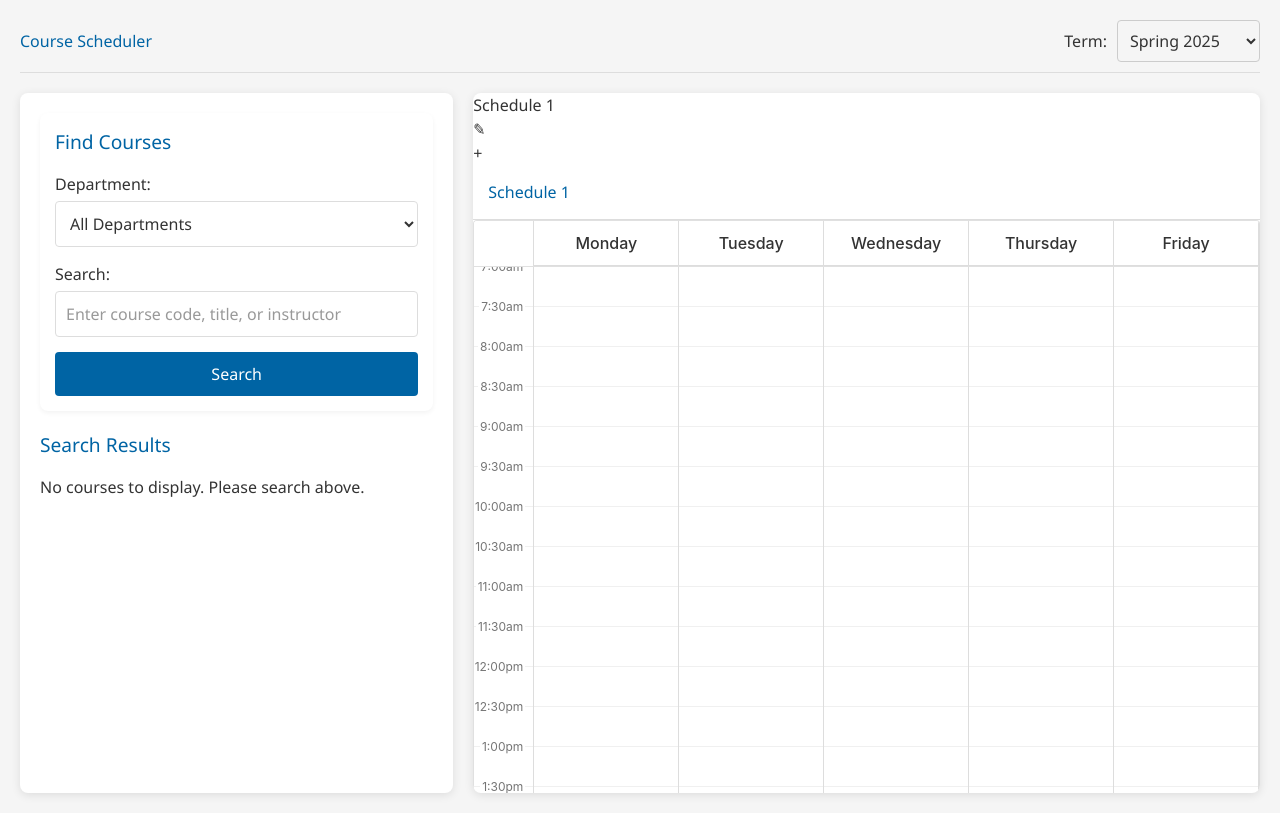
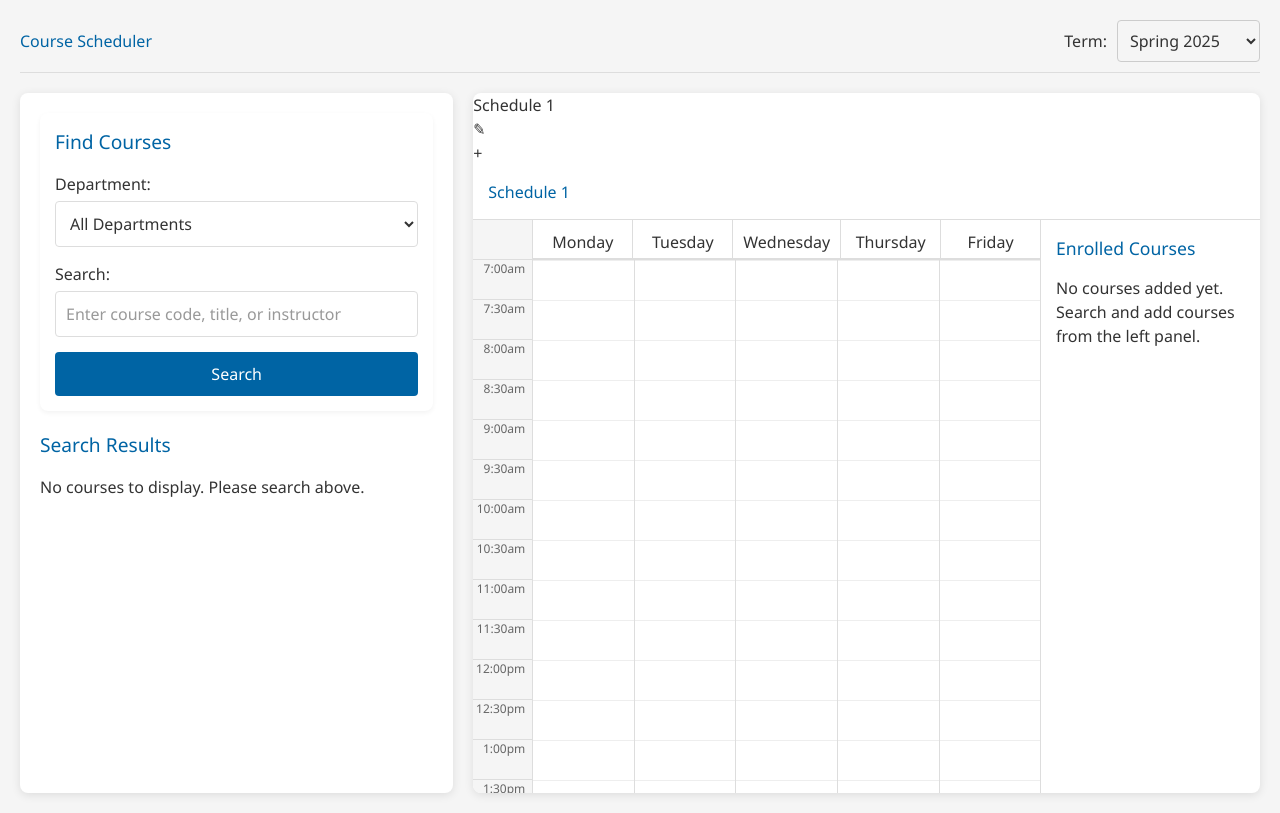
Before and after one commit to nntran15/fullyhacks2025, a Next.js app: page /test2 in a window 1280 px wide. Built offline with nearby package versions, Linux system fonts and the light colour scheme.

Commit message:
frontend stuff

```diff
--- a/app/test2/components/WeeklyCalendar.css
+++ b/app/test2/components/WeeklyCalendar.css
@@ -1,103 +1,100 @@
 /* WeeklyCalendar.css */
 .weekly-calendar {
-    display: flex;
-    flex-direction: column;
-    height: 100%;
-    font-family: -apple-system, BlinkMacSystemFont, 'Segoe UI', Roboto, Oxygen, Ubuntu, Cantarell, sans-serif;
+    height: 1240px; /* Matches the 31 time slots x 40px */
   }
 
   .calendar-header {
     display: flex;
-    border-bottom: 1px solid #e0e0e0;
-    background-color: #f8f9fa;
-    position: sticky;
-    top: 0;
-    z-index: 10;
+    background-color: #f5f5f5;
+    border-bottom: 1px solid #ddd;
+    height: 40px;
   }
 
   .time-column {
-    flex: 0 0 60px;
-    border-right: 1px solid #e0e0e0;
+    width: 80px;
+    flex-shrink: 0;
+    border-right: 1px solid #ddd;
+    background-color: #f5f5f5;
   }
 
   .day-column-header {
     flex: 1;
     text-align: center;
-    font-weight: 600;
     padding: 10px;
-    border-right: 1px solid #e0e0e0;
+    font-weight: bold;
+    border-right: 1px solid #ddd;
+  }
+
+  .day-column-header:last-child {
+    border-right: none;
   }
 
   .calendar-body {
+    position: relative;
     display: flex;
+    overflow-y: auto;
+    height: 100%;
+  }
+
+  .day-column {
+    position: relative;
     flex: 1;
-    position: relative;
-    overflow-y: auto;
-    min-height: 600px;
+    height: 1240px; /* Same as above */
+  }
+
+  .day-column:last-child {
+    border-right: none;
   }
 
   .time-slot {
     height: 40px;
+    border-bottom: 1px solid #ddd;
     position: relative;
-    text-align: right;
-    padding-right: 8px;
-    border-bottom: 1px solid #f0f0f0;
   }
 
   .time-label {
+    position: absolute;
+    top: 0px;
+    right: 7px;
     font-size: 12px;
-    position: absolute;
-    right: 8px;
-    top: -9px;
-    color: #757575;
-    background-color: white;
-    padding: 0 2px;
-  }
-
-  .day-column {
-    flex: 1;
-    position: relative;
-    border-right: 1px solid #e0e0e0;
-    min-height: 100%;
+    color: #666;
   }
 
   .calendar-grid-line {
+    position: absolute;
+    left: 0;
+    width: 100%;
+    border-top: 1px solid #eee;
     height: 40px;
-    border-bottom: 1px solid #f0f0f0;
   }
 
   .calendar-event {
     position: absolute;
-    background-color: rgba(66, 133, 244, 0.8);
+    box-sizing: border-box;
+    border-radius: 4px;
+    padding: 5px;
+    overflow: hidden;
     color: white;
-    border-radius: 4px;
-    padding: 6px;
-    overflow: hidden;
+    font-size: 12px;
     cursor: pointer;
-    font-size: 12px;
-    transition: box-shadow 0.2s, transform 0.1s;
-    box-sizing: border-box;
-    z-index: 5;
+    box-shadow: 0 1px 2px rgba(0,0,0,0.1);
+    transition: box-shadow 0.2s ease;
   }
 
   .calendar-event:hover {
-    box-shadow: 0 3px 7px rgba(0, 0, 0, 0.2);
-    z-index: 10;
-    transform: scale(1.01);
+    box-shadow: 0 2px 6px rgba(0,0,0,0.2);
   }
 
   .event-content {
     display: flex;
     flex-direction: column;
     height: 100%;
-    overflow: hidden;
   }
 
   .event-header {
     display: flex;
     justify-content: space-between;
-    align-items: center;
-    margin-bottom: 3px;
+    margin-bottom: 2px;
   }
 
   .event-title {
@@ -107,139 +104,33 @@
     text-overflow: ellipsis;
   }
 
-  .event-details {
-    font-size: 11px;
-    display: flex;
-    flex-direction: column;
-    gap: 2px;
-  }
-
   .event-remove-btn {
     background: none;
     border: none;
-    color: rgba(255, 255, 255, 0.8);
+    color: white;
     cursor: pointer;
-    font-size: 16px;
-    line-height: 1;
-    padding: 0 4px;
-    border-radius: 50%;
-    display: flex;
-    align-items: center;
-    justify-content: center;
-    margin-left: 5px;
-    visibility: hidden;
-  }
-
-  .calendar-event:hover .event-remove-btn {
-    visibility: visible;
+    font-size: 14px;
+    padding: 0;
+    margin: -3px 0 0;
+    opacity: 0.7;
+    transition: opacity 0.2s;
   }
 
   .event-remove-btn:hover {
-    background-color: rgba(255, 255, 255, 0.2);
-    color: white;
+    opacity: 1;
   }
 
-  /* Schedule view styling */
-  .schedule-view {
-    display: flex;
-    flex-direction: column;
-    height: 100%;
+  .event-details {
+    font-size: 11px;
     overflow: hidden;
   }
 
-  .schedule-content {
-    display: flex;
-    flex-direction: column;
-    height: calc(100% - 50px);
-    gap: 20px;
+  @media (max-width: 768px) {
+    .time-column {
+      width: 60px;
+    }
+
+    .time-label {
+      font-size: 10px;
+    }
   }
-
-  .calendar-view {
-    flex: 1;
-    overflow: auto;
-    min-height: 600px;
-    border: 1px solid #e0e0e0;
-    border-radius: 4px;
-  }
-
-  .list-view {
-    flex: 0 0 auto;
-    padding: 15px;
-    background-color: #f9f9f9;
-    border-radius: 4px;
-    max-height: 300px;
-    overflow: auto;
-  }
-
-  .enrolled-courses {
-    list-style: none;
-    padding: 0;
-    margin: 0;
-  }
-
-  .enrolled-course {
-    margin-bottom: 15px;
-    padding: 12px;
-    background-color: white;
-    border-radius: 4px;
-    box-shadow: 0 1px 3px rgba(0, 0, 0, 0.1);
-  }
-
-  .enrolled-course-header {
-    display: flex;
-    justify-content: space-between;
-    align-items: center;
-    margin-bottom: 8px;
-  }
-
-  .enrolled-course-header h4 {
-    margin: 0;
-    font-size: 16px;
-  }
-
-  .remove-course {
-    background: none;
-    border: none;
-    color: #ff5252;
-    cursor: pointer;
-    font-size: 16px;
-    padding: 2px 6px;
-    border-radius: 50%;
-    display: flex;
-    align-items: center;
-    justify-content: center;
-  }
-
-  .remove-course:hover {
-    background-color: #ffecec;
-  }
-
-  .enrolled-sections {
-    display: flex;
-    flex-direction: column;
-    gap: 6px;
-  }
-
-  .enrolled-section {
-    display: grid;
-    grid-template-columns: auto auto 1fr auto auto;
-    grid-gap: 10px;
-    align-items: center;
-    padding: 6px 8px;
-    background-color: #f5f5f5;
-    border-radius: 4px;
-    font-size: 14px;
-  }
-
-  .section-code {
-    font-weight: bold;
-    color: #4285f4;
-  }
-
-  .section-type {
-    text-transform: uppercase;
-    font-size: 12px;
-    padding: 2px 6px;
-    background-color: #e0e0e0;
-    border-radius: 3px;
-  }
--- a/app/test2/components/WeeklyCalendar.jsx
+++ b/app/test2/components/WeeklyCalendar.jsx
@@ -1,4 +1,5 @@
-// components/WeeklyCalendar.jsx
+// Updated WeeklyCalendar.jsx with fixed grid lines
+
 import React from 'react';
 import './WeeklyCalendar.css'; // Make sure to create this CSS file
 
@@ -42,9 +43,7 @@
   // Helper to convert time to vertical position
   const getTimePosition = (timeStr) => {
     const minutes = timeToMinutes(timeStr);
-    const startMinutes = 7 * 60; // 7:00am
-
-    // Calculate pixels per minute (40px per 30min = 1.33px per minute)
+    const startMinutes = 7 * 60;
     const pixelsPerMinute = 40 / 30;
 
     return (minutes - startMinutes) * pixelsPerMinute;
@@ -55,10 +54,8 @@
     const startMinutes = timeToMinutes(startTime);
     const endMinutes = timeToMinutes(endTime);
     const durationMinutes = endMinutes - startMinutes;
-
-    // Convert minutes to pixels (40px per 30min)
     const pixelsPerMinute = 40 / 30;
-    return Math.max(durationMinutes * pixelsPerMinute, 30); // Minimum height of 30px
+    return Math.max(durationMinutes * pixelsPerMinute, 30);
   };
 
   // Group events by day
@@ -148,12 +145,17 @@
 
         {days.map(day => (
           <div key={day} className="day-column">
-            {/* Time grid lines */}
-            {timeSlots.map((time, index) => (
-              <div key={index} className="calendar-grid-line"></div>
+            {[...Array(timeSlots.length + 1)].map((_, index) => (
+              <div
+                key={index}
+                className="calendar-grid-line"
+                style={{
+                  top: `${index * 40}px`,
+                  height: index === timeSlots.length ? '1px' : '40px'
+                }}
+              ></div>
             ))}
 
-            {/* Events */}
             {processedEventsByDay[day].map((event, index) => {
               const top = getTimePosition(event.startTime);
               const height = getEventHeight(event.startTime, event.endTime);
```
